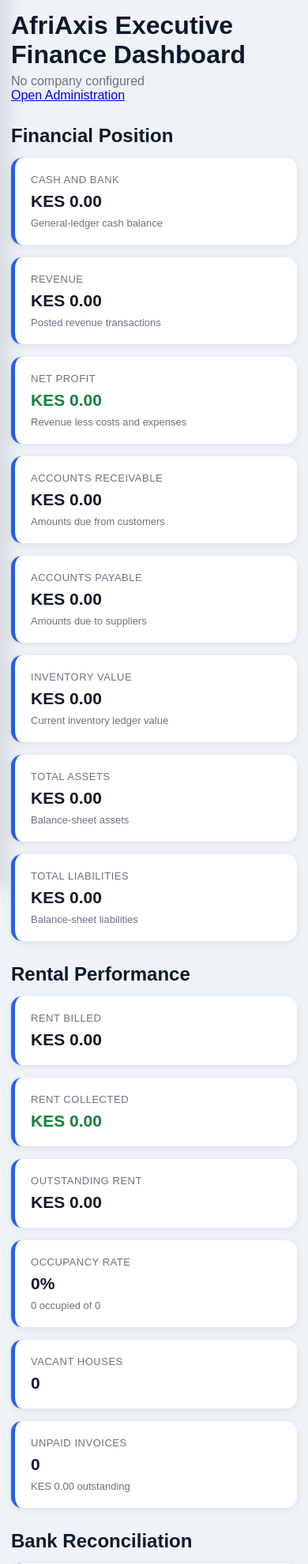
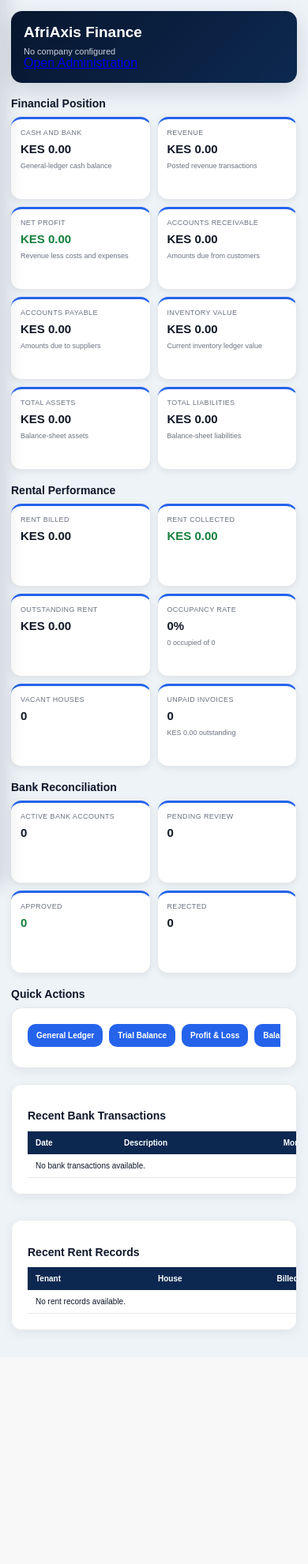
Before and after one commit to pascalnjosh/AfriAxis-Group, a Django app: page /dashboard/finance/ in a window 390 px wide. Shown: the part 64-2045 px from the top of the page at 79% size. After the commit the page ends 1759 px from the top, so only its background shows below. Run offline with Django 5.2, Linux system fonts and the light colour scheme; the visitor is signed in with stand-in values (Sample User, id 1); data that the repository does not hold is empty.

Commit message:
Redesign finance dashboard for AfriAxis mobile app

```diff
--- a/templates/dashboard/finance_dashboard.html
+++ b/templates/dashboard/finance_dashboard.html
@@ -117,11 +117,152 @@
         font-size:21px;
     }
 }
+
+/* ===== AFRIAXIS FINANCE MOBILE V2 ===== */
+
+.dashboard-header{
+    background:linear-gradient(135deg,#07172f,#0d2850);
+    color:#fff;
+    padding:22px;
+    border-radius:18px;
+    box-shadow:0 10px 28px rgba(7,23,47,.15);
+}
+
+.dashboard-header h1{
+    font-size:26px;
+    color:#fff;
+}
+
+.dashboard-header p{
+    color:#cbd5e1;
+}
+
+.kpi-card{
+    border-left:0;
+    border-top:4px solid #2563eb;
+    border-radius:16px;
+    border-right:1px solid #e5e7eb;
+    border-bottom:1px solid #e5e7eb;
+}
+
+.quick-actions{
+    overflow-x:auto;
+    flex-wrap:nowrap;
+    padding-bottom:6px;
+    scrollbar-width:none;
+}
+
+.quick-actions::-webkit-scrollbar{
+    display:none;
+}
+
+.quick-actions a{
+    flex:0 0 auto;
+    white-space:nowrap;
+    border-radius:10px;
+    font-size:12px;
+    font-weight:700;
+}
+
+.table-card{
+    border-radius:16px;
+}
+
+@media(max-width:700px){
+
+    .dashboard-header{
+        padding:16px;
+        border-radius:14px;
+        margin-bottom:15px;
+    }
+
+    .dashboard-header h1{
+        font-size:19px;
+        line-height:1.2;
+    }
+
+    .dashboard-header p{
+        font-size:11px;
+    }
+
+    .section-title{
+        margin:18px 0 9px;
+        font-size:14px;
+    }
+
+    .kpi-grid{
+        grid-template-columns:repeat(2,minmax(0,1fr)) !important;
+        gap:9px;
+        margin-bottom:15px;
+    }
+
+    .kpi-card{
+        padding:12px;
+        min-height:105px;
+        border-radius:13px;
+        border-top-width:3px;
+    }
+
+    .kpi-label{
+        font-size:9px;
+        margin-bottom:6px;
+        line-height:1.25;
+    }
+
+    .kpi-value{
+        font-size:15px !important;
+        line-height:1.2;
+        word-break:break-word;
+    }
+
+    .kpi-note{
+        font-size:9px;
+        line-height:1.35;
+        margin-top:6px;
+    }
+
+    .quick-actions{
+        display:flex;
+        overflow-x:auto;
+        flex-wrap:nowrap;
+        gap:8px;
+    }
+
+    .quick-actions a{
+        padding:9px 11px;
+        font-size:10px;
+    }
+
+    .two-column{
+        grid-template-columns:1fr !important;
+        gap:12px;
+    }
+
+    .table-card{
+        overflow-x:auto;
+        border-radius:13px;
+    }
+
+    .table-card h2{
+        font-size:14px;
+    }
+
+    .table-card table{
+        min-width:620px;
+    }
+
+    .table-card th,
+    .table-card td{
+        padding:9px 10px;
+        font-size:10px;
+    }
+}
+
 </style>
 
 <div class="dashboard-header">
     <div>
-        <h1>AfriAxis Executive Finance Dashboard</h1>
+        <h1>AfriAxis Finance</h1>
         <p>
             {% if company %}
                 {{ company }}
```
